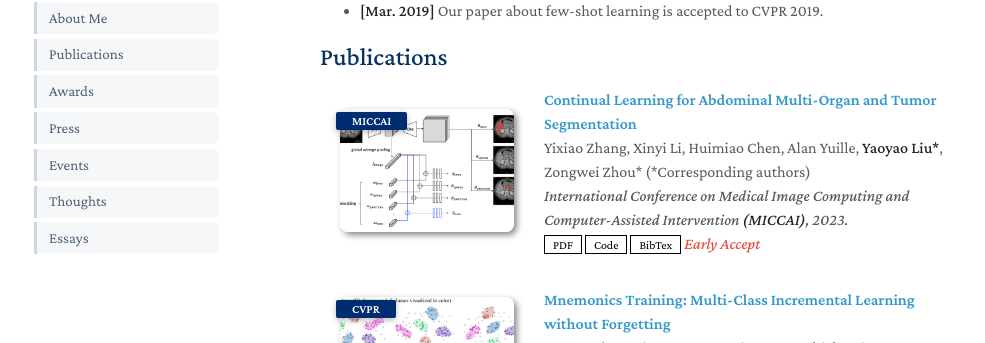
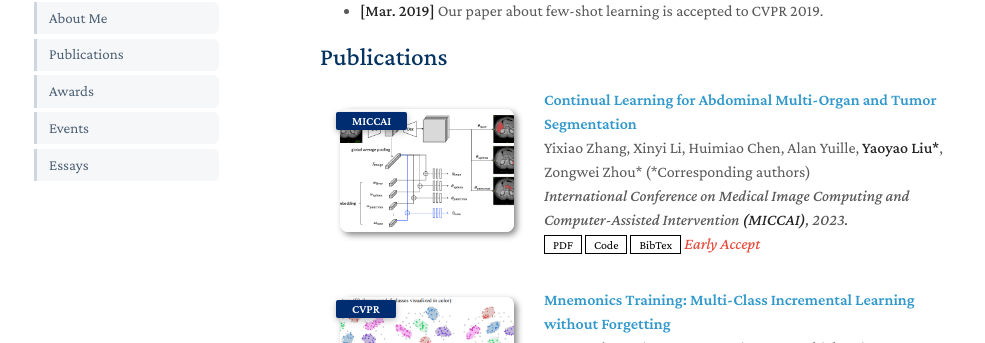
Before and after one commit to alarfajm/alarfajm.github.io, a Jekyll site: the page built from index.md, in a window 1280 px wide. Shown: the part 436-779 px from the top of the page, without its empty margins (150-1135 px from the left). Built offline with Jekyll 4.4.1, drawn with Linux system fonts in a browser that asks for light colours; a style sheet for code colours, icons or effects is not loaded; our own code applies the rules of GitHub Pages for plain Markdown files.

Commit message:
Update homepage.html

```diff
--- a/_layouts/homepage.html
+++ b/_layouts/homepage.html
@@ -118,9 +118,7 @@
           <a href="{{ '/' | relative_url }}">About Me</a>
           <a href="{{ '/#publications' | relative_url }}">Publications</a>
           <a href="{{ '/awards/' | relative_url }}">Awards</a>
-          <a href="{{ '/press/' | relative_url }}">Press</a>
           <a href="{{ '/events/' | relative_url }}">Events</a>
-          <a href="{{ '/thoughts/' | relative_url }}">Thoughts</a>
           <a href="{{ '/essays/' | relative_url }}">Essays</a>
         </nav>
         <br>
```
